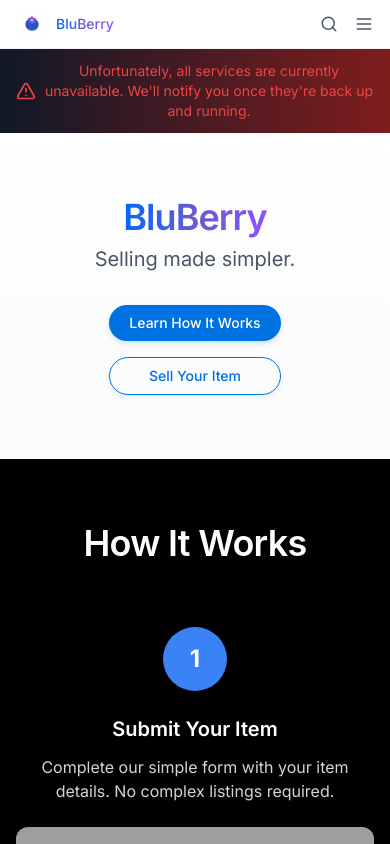
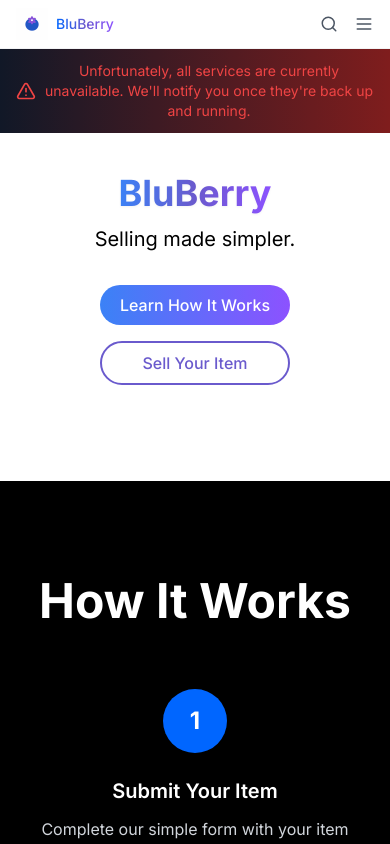
Before and after one commit to alecBgold23/my-website, a Next.js app: page / in a window 390 px wide. Shown: the top 844 px of the page. Built offline with nearby package versions, Linux system fonts and the light colour scheme; grey boxes are pictures that could not be loaded; a web font is replaced by a local one.

Commit message:
feat: update homepage hero section with version 81 code
Co-authored-by: null <209851718+alecBgold23@users.noreply.github.com>

```diff
--- a/app/page.tsx
+++ b/app/page.tsx
@@ -13,35 +13,39 @@ export default function Home() {
         </span>
       </div>
 
-      {/* Hero Section as a link to Sell Your Item */}
-      <Link href="/sell-item" className="block">
-        <section className="bg-gradient-to-b from-white to-gray-50 relative overflow-hidden py-16">
+      {/* Hero Section */}
+      <section className="bg-white pt-10 pb-24 md:pt-12 md:pb-32">
         <div className="container mx-auto px-4">
           <div className="flex flex-col items-center text-center">
-              <h1 className="apple-heading">
-                <span className="bg-gradient-to-r from-[#0066ff] via-[#6a5acd] to-[#8c52ff] bg-clip-text text-transparent">
+            <h1 className="text-4xl md:text-5xl font-bold mb-2 bg-gradient-to-r from-[#3B82F6] via-[#6a5acd] to-[#8c52ff] bg-clip-text text-transparent drop-shadow-sm pb-1">
               BluBerry
-                </span>
             </h1>
-              <p className="apple-subheading mb-8">Selling made simpler.</p>
+            <p className="text-xl md:text-2xl text-black mb-8">Selling made simpler.</p>
             <div className="flex flex-col sm:flex-row justify-center gap-4">
-                <span className="apple-button apple-button-primary">Learn How It Works</span>
-                <span className="apple-button apple-button-secondary">Sell Your Item</span>
+              <Link
+                href="/how-it-works"
+                className="bg-gradient-to-r from-[#3B82F6] to-[#8c52ff] text-white px-5 py-2 rounded-full font-medium hover:shadow-md hover:translate-y-[-1px] transition-all"
+              >
+                Learn How It Works
+              </Link>
+              <Link
+                href="/sell-item"
+                className="border-2 border-[#6a5acd] text-[#6a5acd] px-5 py-2 rounded-full font-medium hover:bg-gradient-to-r hover:from-[#3B82F6] hover:to-[#8c52ff] hover:text-white hover:border-transparent hover:shadow-md hover:translate-y-[-1px] transition-all"
+              >
+                Sell Your Item
+              </Link>
             </div>
           </div>
         </div>
       </section>
-      </Link>
 
-      {/* Process Section */}
-      <section className="apple-section bg-black text-white">
+      {/* How It Works Section */}
+      <section className="bg-black text-white py-24">
         <div className="container mx-auto px-4">
-          <h2 className="sf-pro-display text-4xl md:text-5xl font-semibold tracking-tight mb-16 text-white">
-            How It Works
-          </h2>
+          <h2 className="text-5xl font-bold mb-16 text-center">How It Works</h2>
           <div className="grid md:grid-cols-3 gap-16">
             <div className="flex flex-col items-center">
-              <div className="w-16 h-16 rounded-full bg-[#3B82F6] flex items-center justify-center mb-6">
+              <div className="w-16 h-16 rounded-full bg-[#0066ff] flex items-center justify-center mb-6">
                 <span className="text-2xl font-bold text-white">1</span>
               </div>
               <h3 className="text-xl font-semibold mb-3 text-center">Submit Your Item</h3>
@@ -53,7 +57,7 @@ export default function Home() {
               </div>
             </div>
             <div className="flex flex-col items-center">
-              <div className="w-16 h-16 rounded-full bg-[#8A4FFF] flex items-center justify-center mb-6">
+              <div className="w-16 h-16 rounded-full bg-[#8c52ff] flex items-center justify-center mb-6">
                 <span className="text-2xl font-bold text-white">2</span>
               </div>
               <h3 className="text-xl font-semibold mb-3 text-center">We Pick It Up</h3>
@@ -65,7 +69,7 @@ export default function Home() {
               </div>
             </div>
             <div className="flex flex-col items-center">
-              <div className="w-16 h-16 rounded-full bg-gradient-to-r from-[#3B82F6] to-[#8A4FFF] flex items-center justify-center mb-6">
+              <div className="w-16 h-16 rounded-full bg-gradient-to-r from-[#0066ff] to-[#8c52ff] flex items-center justify-center mb-6">
                 <span className="text-2xl font-bold text-white">3</span>
               </div>
               <h3 className="text-xl font-semibold mb-3 text-center">Get Paid Instantly</h3>
@@ -81,17 +85,19 @@ export default function Home() {
       </section>
 
       {/* Features Section */}
-      <section className="apple-section bg-white">
+      <section className="py-24 bg-white">
         <div className="container mx-auto px-4">
-          <h2 className="apple-heading mb-4 text-[#3B82F6]">Why Choose BluBerry</h2>
-          <p className="apple-subheading text-gray-600 mb-16">The simplest way to sell your unused items</p>
+          <h2 className="text-4xl md:text-5xl font-bold mb-4 text-center text-[#0066ff]">Why Choose BluBerry</h2>
+          <p className="text-xl md:text-2xl text-gray-600 mb-16 text-center">
+            The simplest way to sell your unused items
+          </p>
 
           <div className="grid md:grid-cols-2 gap-16 max-w-4xl mx-auto">
             <div className="text-center flex flex-col items-center">
               <div className="relative w-full h-48 mb-6 rounded-xl overflow-hidden">
                 <Image src="/placeholder.svg?key=6ot0q" alt="Simplified Process" fill className="object-cover" />
               </div>
-              <h3 className="text-xl font-semibold mb-3 text-[#3B82F6]">Simplified Process</h3>
+              <h3 className="text-xl font-semibold mb-3 text-[#0066ff]">Simplified Process</h3>
               <p className="text-gray-600">
                 Our streamlined form takes minutes to complete, eliminating the need for detailed descriptions or
                 photos.
@@ -101,7 +107,7 @@ export default function Home() {
               <div className="relative w-full h-48 mb-6 rounded-xl overflow-hidden">
                 <Image src="/placeholder.svg?key=p10r0" alt="Professional Service" fill className="object-cover" />
               </div>
-              <h3 className="text-xl font-semibold mb-3 text-[#8A4FFF]">Professional Service</h3>
+              <h3 className="text-xl font-semibold mb-3 text-[#8c52ff]">Professional Service</h3>
               <p className="text-gray-600">
                 Our vetted team handles pickup, ensuring security and peace of mind throughout the process.
               </p>
@@ -110,7 +116,7 @@ export default function Home() {
               <div className="relative w-full h-48 mb-6 rounded-xl overflow-hidden">
                 <Image src="/placeholder.svg?key=8toch" alt="Market-Based Pricing" fill className="object-cover" />
               </div>
-              <h3 className="text-xl font-semibold mb-3 text-[#3B82F6]">Market-Based Pricing</h3>
+              <h3 className="text-xl font-semibold mb-3 text-[#0066ff]">Market-Based Pricing</h3>
               <p className="text-gray-600">
                 We offer competitive rates based on current market value and item condition.
               </p>
@@ -119,7 +125,7 @@ export default function Home() {
               <div className="relative w-full h-48 mb-6 rounded-xl overflow-hidden">
                 <Image src="/placeholder.svg?key=y08aa" alt="Immediate Payment" fill className="object-cover" />
               </div>
-              <h3 className="text-xl font-semibold mb-3 text-[#8A4FFF]">Immediate Payment</h3>
+              <h3 className="text-xl font-semibold mb-3 text-[#8c52ff]">Immediate Payment</h3>
               <p className="text-gray-600">
                 Receive payment at the time of pickup, eliminating waiting periods for transactions to process.
               </p>
@@ -129,9 +135,9 @@ export default function Home() {
       </section>
 
       {/* Testimonials Section */}
-      <section className="apple-section bg-gray-50">
+      <section className="py-24 bg-gray-50">
         <div className="container mx-auto px-4">
-          <h2 className="apple-heading mb-12">What Our Customers Say</h2>
+          <h2 className="text-4xl md:text-5xl font-bold mb-12 text-center">What Our Customers Say</h2>
 
           <div className="grid md:grid-cols-3 gap-8 max-w-5xl mx-auto">
             <div className="bg-white p-6 rounded-2xl shadow-sm flex flex-col items-center text-center">
@@ -172,7 +178,7 @@ export default function Home() {
       </section>
 
       {/* Environmental Mission Section */}
-      <section className="apple-section bg-white">
+      <section className="py-24 bg-white">
         <div className="container mx-auto px-4">
           <div className="flex flex-col md:flex-row items-center gap-12">
             <div className="md:w-1/2">
@@ -181,7 +187,7 @@ export default function Home() {
               </div>
             </div>
             <div className="md:w-1/2 text-center md:text-left">
-              <h2 className="apple-heading mb-4 text-[#3B82F6]">Reducing Waste, Creating Value</h2>
+              <h2 className="text-4xl md:text-5xl font-bold mb-4 text-[#0066ff]">Reducing Waste, Creating Value</h2>
               <p className="text-gray-600 mb-4">
                 At BluBerry, we're committed to extending the lifecycle of quality items. By facilitating the resale of
                 used goods, we help reduce waste and environmental impact.
@@ -196,11 +202,16 @@ export default function Home() {
       </section>
 
       {/* CTA Section */}
-      <section className="apple-section bg-gradient-to-b from-white to-gray-50">
+      <section className="py-24 bg-gradient-to-b from-white to-gray-50 text-center">
         <div className="container mx-auto px-4">
-          <h2 className="apple-heading mb-4">Ready to Declutter and Get Paid?</h2>
-          <p className="apple-subheading mb-8">Start the simple process today and turn your unused items into cash.</p>
-          <Link href="/sell-item" className="apple-button apple-button-primary">
+          <h2 className="text-4xl md:text-5xl font-bold mb-4">Ready to Declutter and Get Paid?</h2>
+          <p className="text-xl md:text-2xl text-gray-600 mb-8">
+            Start the simple process today and turn your unused items into cash.
+          </p>
+          <Link
+            href="/sell-item"
+            className="bg-gradient-to-r from-[#0066ff] to-[#8c52ff] text-white px-6 py-3 rounded-full font-medium hover:shadow-md hover:translate-y-[-1px] transition-all"
+          >
             Sell Your Item Now
           </Link>
         </div>
```
Lines whose indentation alone changed are shown as unchanged.
